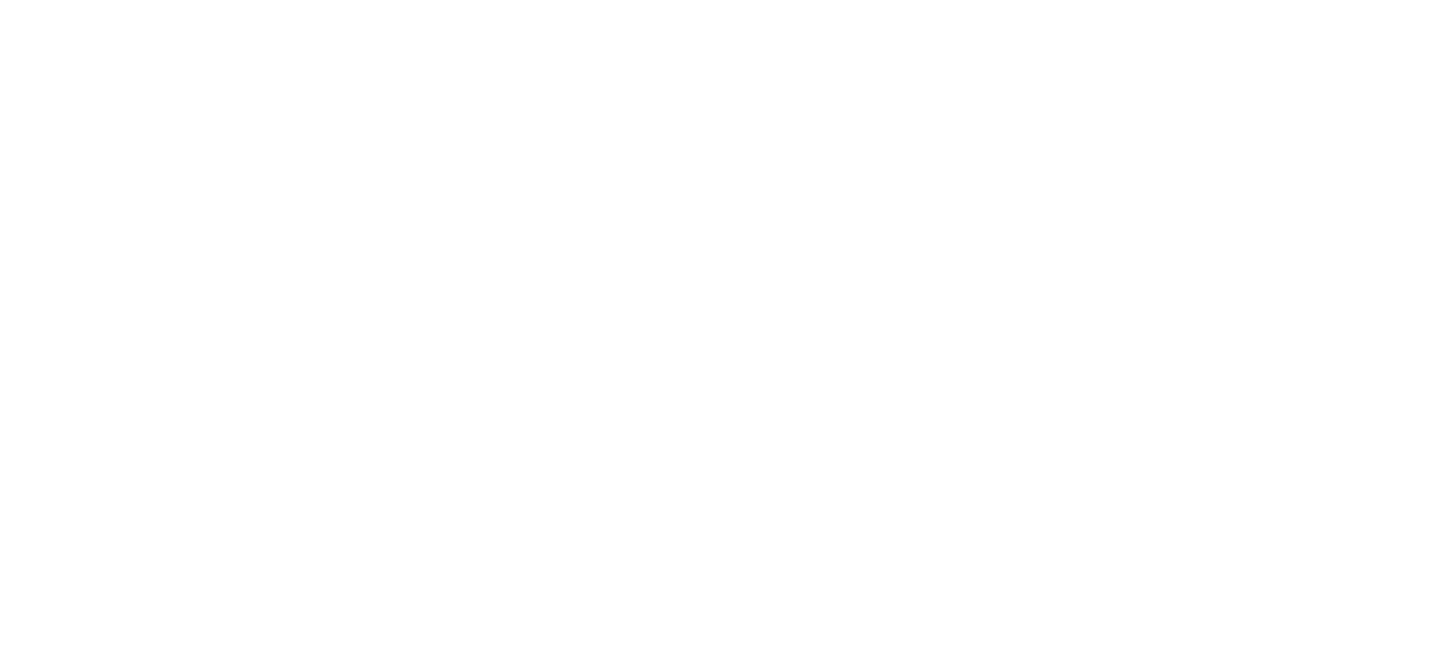
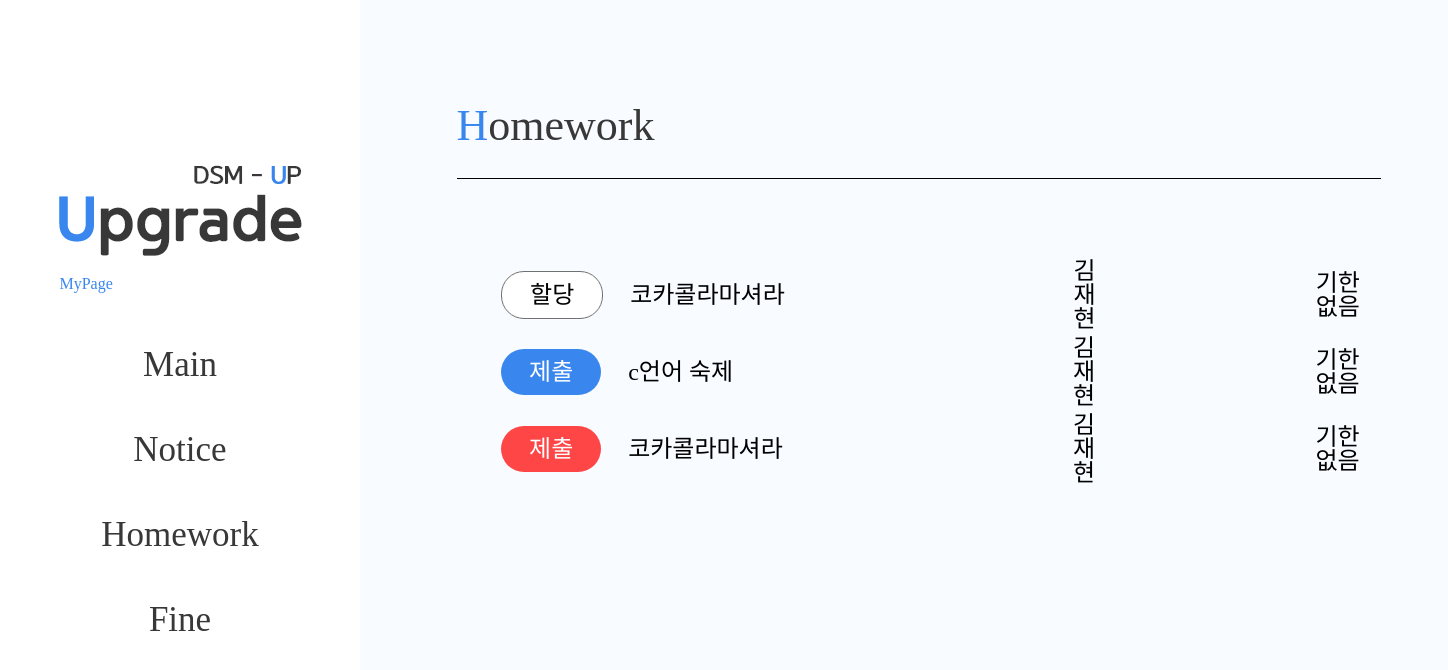
Before and after one commit to DSM-Upgrade/Client, a React app: page /homeworkAdmin in a window 1280 px wide. Shown: the top 670 px of the page, 1448 px wide, since content can reach past the window. Built offline with nearby package versions, Linux system fonts and the light colour scheme.

Commit message:
[FEAT] <src/container/HomeworkContainer/~> modify

```diff
--- a/src/container/HomeworkContainer/HomeworkAdminContainer/HomeworkAdminContainer.js
+++ b/src/container/HomeworkContainer/HomeworkAdminContainer/HomeworkAdminContainer.js
@@ -2,5 +2,7 @@ import React from "react";
 import HomeworkAdmin from "../../../component/Homework/HomeworkAdmin/HomeworkAdmin";
 
 const HomeworkAdminContainer = () => {
-  return <HomeworkAdminContainer />;
+  return <HomeworkAdmin />;
 };
+
+export default HomeworkAdminContainer;
```
